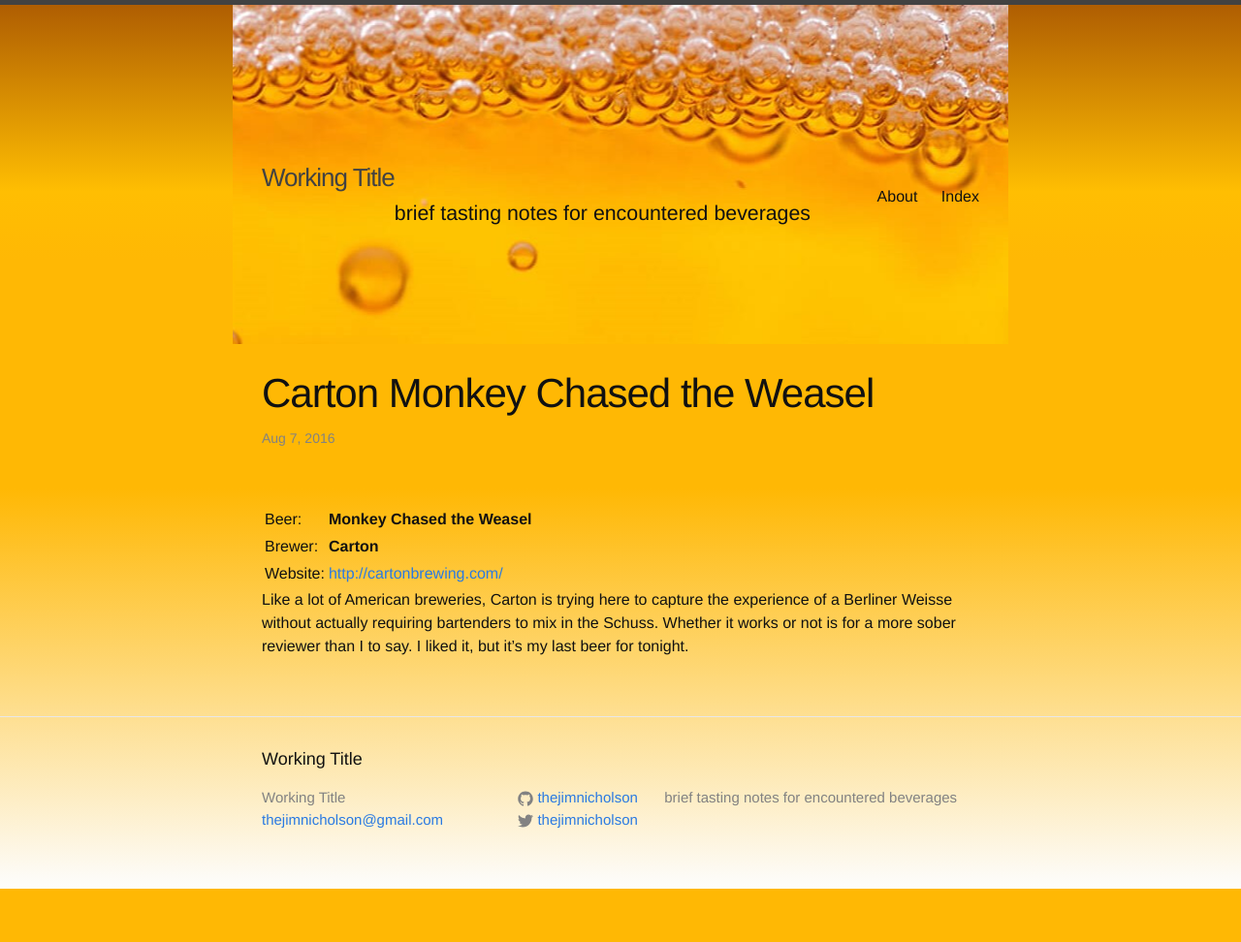
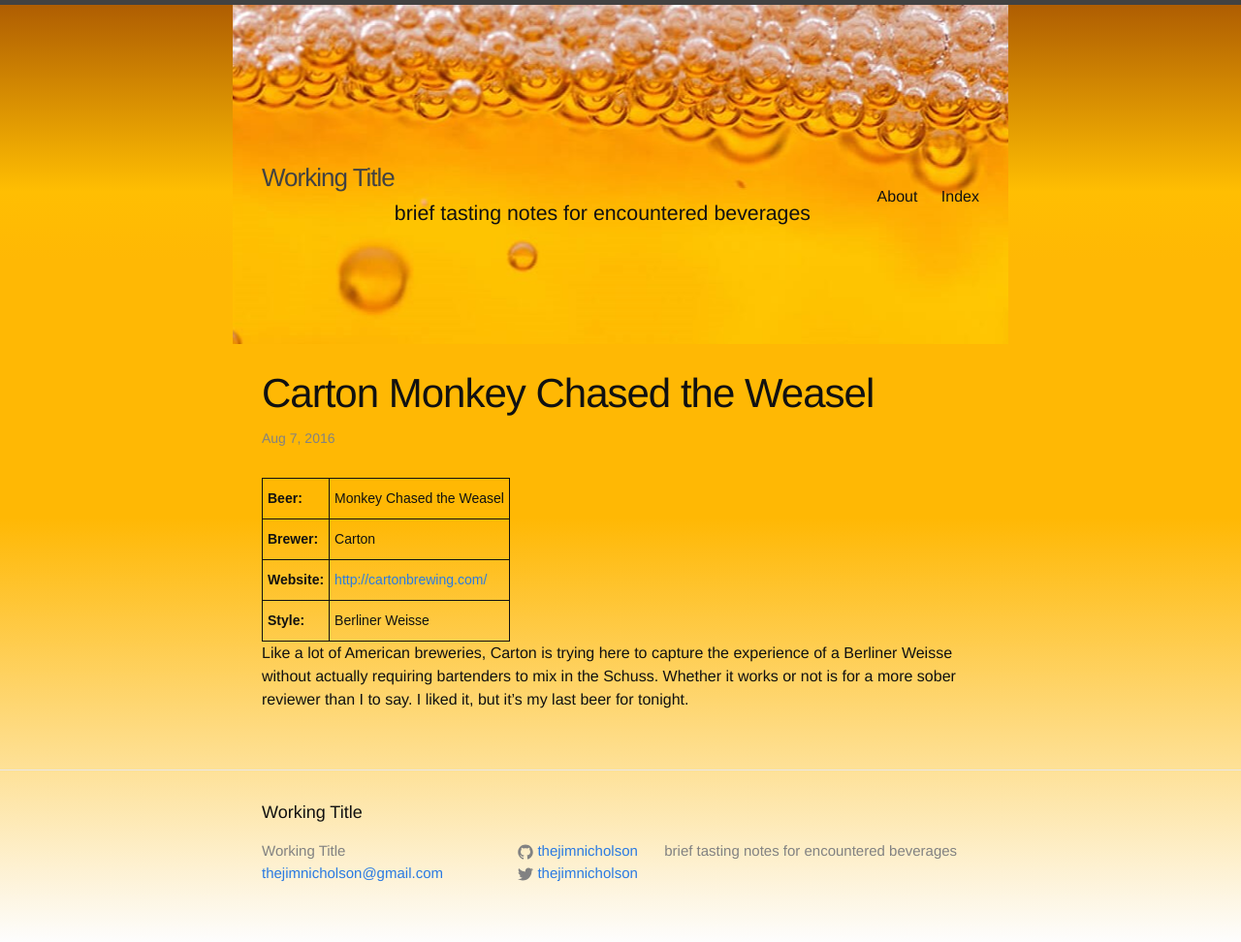
Before and after one commit to thejimnicholson/thejimnicholson.github.io, a Jekyll site: the page built from _posts/2016-08-07-carton-monkey-chased-the-weasel.md, in a window 1280 px wide. Shown: the whole page at 97% size. Built offline with Jekyll 4.4.1, drawn with Linux system fonts in a browser that asks for light colours; Markdown is read by kramdown in place of the engine named in the settings; before the commit the page ends 917 px from its top, so only the background shows below that.

Commit message:
Change format

```diff
--- a/_posts/2016-08-07-carton-monkey-chased-the-weasel.md
+++ b/_posts/2016-08-07-carton-monkey-chased-the-weasel.md
@@ -1,13 +1,11 @@
 ---
-layout: post
+layout: beer
 title: Carton Monkey Chased the Weasel
 categories: [NJ,Berliner Weisse]
+beer-name: Monkey Chased the Weasel
+brewer-name: Carton
+beer-url: http://cartonbrewing.com/
+beer-style: Berliner Weisse
 ---
 
-|          |                              |
-|----------|------------------------------|
-| Beer:    | __Monkey Chased the Weasel__ |
-| Brewer:  | __Carton__                   |
-| Website: | <http://cartonbrewing.com/>  |
-
 Like a lot of American breweries, Carton is trying here to capture the experience of a Berliner Weisse without actually requiring bartenders to mix in the Schuss. Whether it works or not is for a more sober reviewer than I to say. I liked it, but it's my last beer for tonight.
```
Also changed, not shown: 1 other file.
